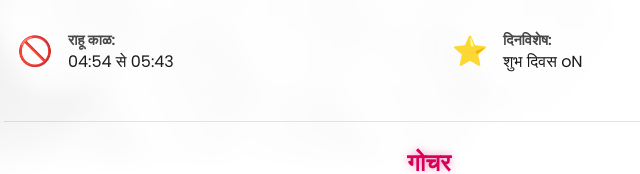
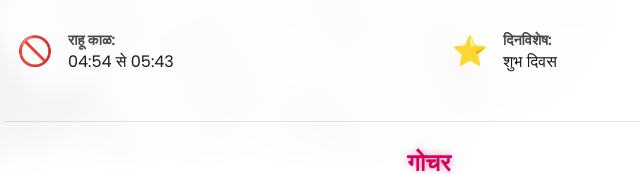
Before and after one commit to pisces0009/MeeraJyotish, a website: page panchang.html in a window 1280 px wide. Shown: the part 643-817 px from the top of the page, 211-851 px from the left. Drawn offline with Linux system fonts and the light colour scheme.

Commit message:
Fix typo in panchang.html for शुभ दिवस

```diff
--- a/panchang.html
+++ b/panchang.html
@@ -371,7 +371,7 @@
                 <span class="panchang-icon">⭐</span>
                 <div class="panchang-text">
                     <span class="panchang-label">दिनविशेष:</span>
-                    <span class="panchang-value">शुभ दिवस oN</span>
+                    <span class="panchang-value">शुभ दिवस</span>
                 </div>
             </div>
 
```
